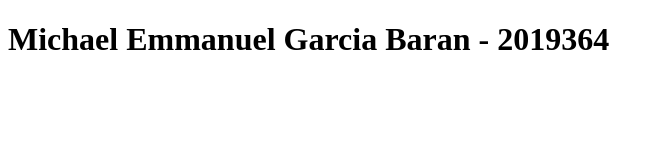
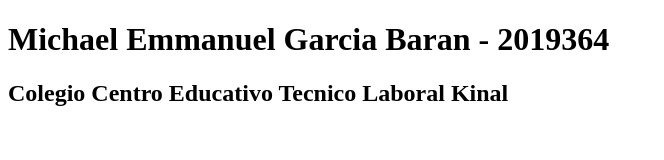
Before and after one commit to mgarcia2019364/IN5BV, a plain HTML site: page index.html in a window 1280 px wide. Shown: the whole page, without its empty margins (0-664 px from the left). Drawn offline with Linux system fonts and the light colour scheme.

Commit message:
Se agrego el centro educativo

```diff
--- a/index.html
+++ b/index.html
@@ -7,5 +7,6 @@
 </head>
 <body>
     <h1>Michael Emmanuel Garcia Baran - 2019364</h1>
+    <h2>Colegio Centro Educativo Tecnico Laboral Kinal</h2>
 </body>
 </html>
```
